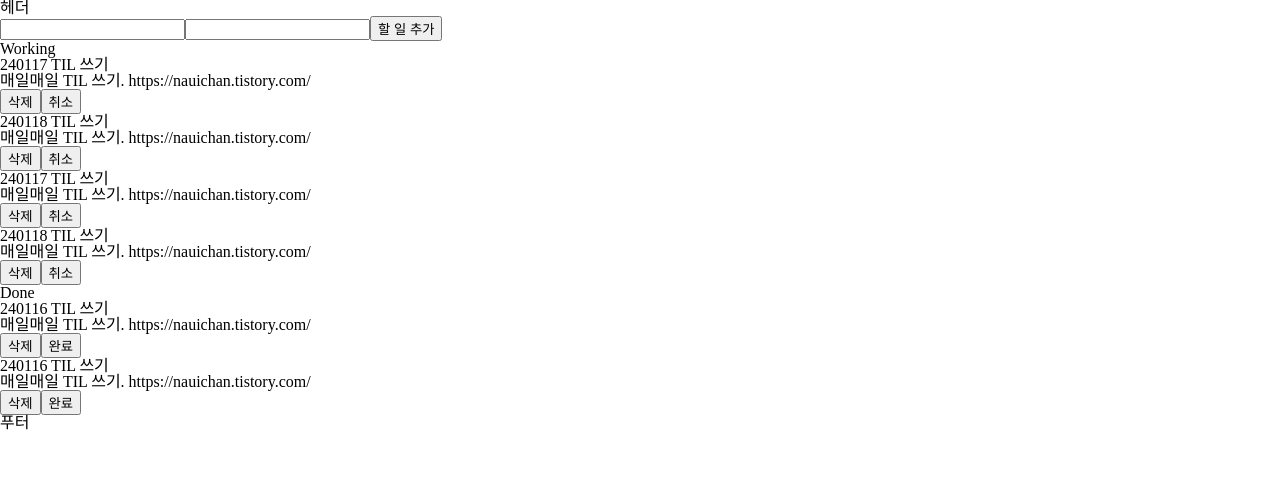
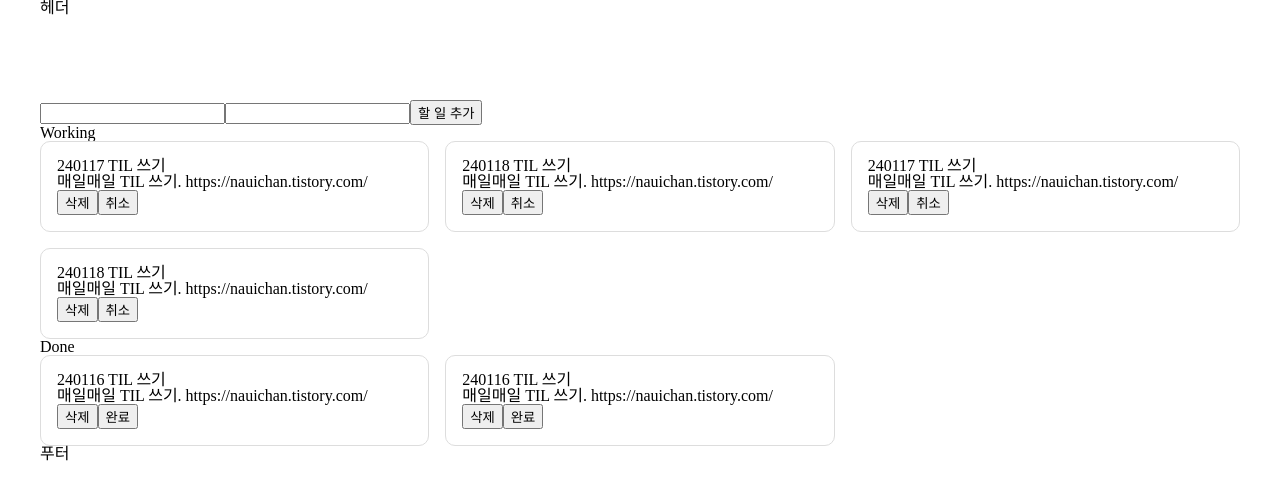
Before and after one commit to lauichan/react-todo-list, a React (Create React App) app: page / in a window 1280 px wide. Shown: the top 500 px of the page. Built offline with nearby package versions, Linux system fonts and the light colour scheme.

Commit message:
목록 스타일 수정

```diff
--- a/src/App.css
+++ b/src/App.css
@@ -1,38 +1,44 @@
-.App {
-  text-align: center;
+.container {
+  display: flex;
+  flex-direction: column;
+  max-width: 1200px;
+  min-width: 800px;
+  margin: 0 auto;
+  min-height: 100vh;
+  padding: 0 1.5rem;
 }
 
-.App-logo {
-  height: 40vmin;
-  pointer-events: none;
+header {
+  display: flex;
+  align-items: center;
+  height: 100px;
 }
 
-@media (prefers-reduced-motion: no-preference) {
-  .App-logo {
-    animation: App-logo-spin infinite 20s linear;
-  }
+ul {
+  display: grid;
+  grid-template-columns: 1fr 1fr 1fr;
+  grid-template-rows: repeat(auto-fill, 1fr);
+  gap: 1rem;
+  margin: 0;
+  padding: 0;
+  list-style: none;
 }
 
-.App-header {
-  background-color: #282c34;
-  min-height: 100vh;
+ul > li {
   display: flex;
   flex-direction: column;
-  align-items: center;
-  justify-content: center;
-  font-size: calc(10px + 2vmin);
-  color: white;
+  padding: 1rem;
+  border: 1px solid #ddd;
+  border-radius: 10px;
 }
 
-.App-link {
-  color: #61dafb;
+ul > li > div {
+  margin-top: auto;
 }
 
-@keyframes App-logo-spin {
-  from {
-    transform: rotate(0deg);
-  }
-  to {
-    transform: rotate(360deg);
-  }
+footer {
+  display: flex;
+  align-items: center;
+  margin-top: auto;
+  height: 50px;
 }
```
